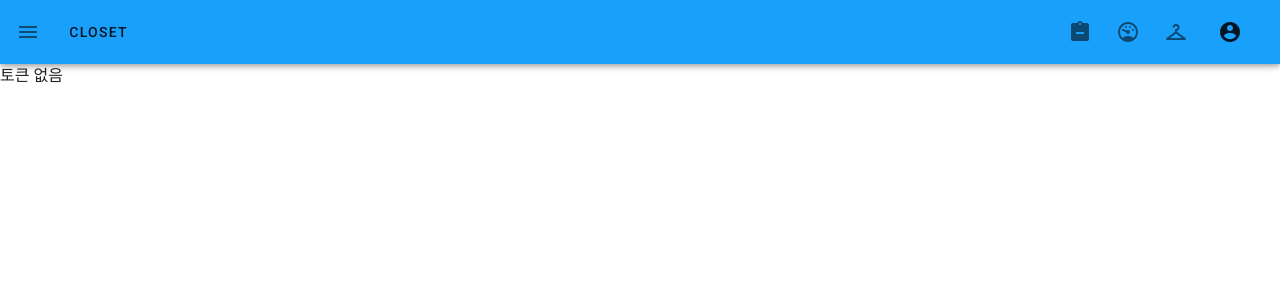
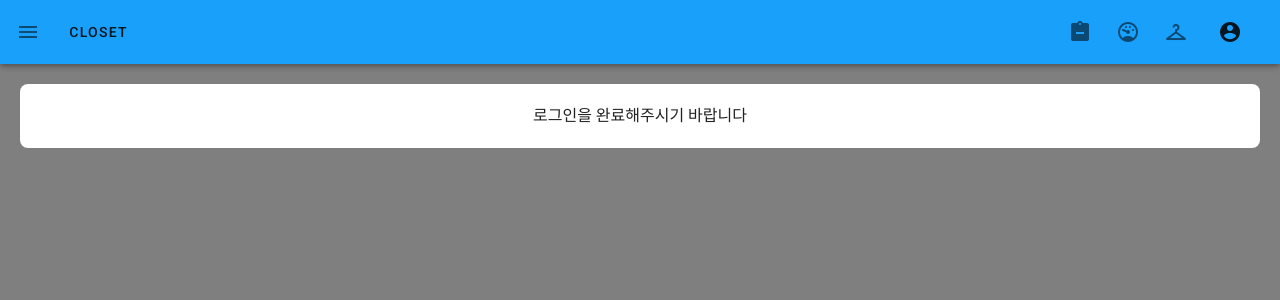
Before and after one commit to dobycode/closet, a Vue app: page /manage in a window 1280 px wide. Shown: the top 300 px of the page. Built offline with nearby package versions, Linux system fonts and the light colour scheme.

Commit message:
images, infromation of clothes & hover event

```diff
--- a/src/App.vue
+++ b/src/App.vue
@@ -89,6 +89,7 @@
           >
             {{ type }}
           </v-btn>
+
         </v-card-actions>
       </v-card>
     </v-dialog>
--- a/src/views/Home.vue
+++ b/src/views/Home.vue
@@ -1,6 +1,6 @@
 <template>
     <div class="home">
-        홈화면
+        홈
     </div>
 </template>
 
--- a/src/views/Manage.vue
+++ b/src/views/Manage.vue
@@ -1,18 +1,174 @@
 <template>
     <div>
         <div class="manage" v-if="this.$store.state.token != null">
-            <h1>관리</h1>
+           <v-container class="pa-4 text-center">
+             <v-row
+               class="fill-height"
+               align="center"
+               justify="center"
+             >
+               <template v-for="(item, i) in items">
+                 <v-col
+                   :key="i"
+                   cols="12"
+                   md="4"
+                 >
+                   <v-hover v-slot="{ hover }">
+                     <v-card
+                       :elevation="hover ? 12 : 2"
+                       :class="{ 'on-hover': hover }"
+                     >
+
+                       <v-img
+                         :src="item.img"
+                         height="225px"
+                       >
+                         <v-card-title class="text-h6 white--text">
+                           <v-row
+                             class="fill-height flex-column"
+                             justify="space-between"
+                           >
+                             <p class="mt-4 subheading hoverevent font-weight-bold"
+                                :elevation="hover ? 12 : 2"
+                                :class="{ 'on-hover': hover }">
+                               {{item.name}}
+                             </p>
+
+                             <div>
+                               <p class="ma-0 text-body-1 font-weight-bold hoverevent"
+                                  :elevation="hover ? 12 : 2"
+                                  :class="{ 'on-hover': hover }">
+                                 종류: {{ item.kind }}
+                               </p>
+                               <p class="ma-0 text-body-1 font-weight-bold hoverevent"
+                                 :elevation="hover ? 12 : 2"
+                                 :class="{ 'on-hover': hover }">
+                                 재질: {{ item.materials }}
+                               </p>
+                                <p class="ma-0 text-body-1 font-weight-bold hoverevent"
+                                 :elevation="hover ? 12 : 2"
+                                 :class="{ 'on-hover': hover }">
+                                 사이즈: {{ item.size }}
+                               </p>
+                             </div>
+
+
+                           </v-row>
+                         </v-card-title>
+                       </v-img>
+                       <v-btn @click="deletes(item)" width="100%">DELETE</v-btn>
+                     </v-card>
+                   </v-hover>
+                 </v-col>
+               </template>
+             </v-row>
+           </v-container>
         </div>
 
         <div v-if="this.$store.state.token == null">
-          토큰 없음
+          <div class="black-bg">
+            <div class="white-bg" style="text-align:center">
+              로그인을 완료해주시기 바랍니다
+            </div>
+          </div>
         </div>
+
     </div>
 </template>
 
 <script>
+import axios from 'axios'
 
 export default {
-    name: 'Manage'
+    name: 'Manage',
+    data () {
+      return {
+        transparent: 'rgba(255, 255, 255, 0)',
+        items: [],
+      }
+    },
+    created() {
+      this.receive()
+    },
+    methods: {
+      deletes(item) {
+        console.log("deletes()...")
+        var config = {
+          method: 'delete',
+          url: 'http://ec2-3-139-102-177.us-east-2.compute.amazonaws.com:3000/api/upload/delete/' + item.id,
+          headers: {
+            'Authorization': this.$store.state.token,
+          },
+        };
+
+        axios(config).then(res => {
+          console.log(res.data);
+        })
+        this.receive();
+      },
+
+      receive(){
+        if(this.$store.state.token != null){
+        var config = {
+          method: 'get',
+          url: 'http://ec2-3-139-102-177.us-east-2.compute.amazonaws.com:3000/api/download/receiveData',
+          headers: {
+            'Authorization': this.$store.state.token,
+          },
+        };
+
+        axios(config).then(res => {
+          this.items = res.data
+          for(var i = 0; i < this.items.length; i++){
+            this.items[i].img = `http://ec2-3-139-102-177.us-east-2.compute.amazonaws.com:3000/` + this.items[i].img
+          }
+          console.log(this.items);
+
+        });
+        }
+      }
+    }
 }
 </script>
+
+<style scoped>
+.black-bg {
+  width: 100%; height: 100%;
+  background: rgba(0, 0, 0, 0.5);
+  position: fixed; padding: 20px;
+}
+
+.white-bg{
+  width: 100%; background: white;
+  border-radius: 8px;
+  padding: 20px;
+}
+
+.v-card {
+  transition: opacity .4s ease-in-out;
+}
+
+.v-card:not(.on-hover) {
+  opacity: 1;
+ }
+
+ .v-card {
+   opacity: 0.6;
+ }
+
+.show-btns {
+  color: rgba(255, 255, 255, 1) !important;
+}
+
+.hoverevent {
+  transition: opacity .4s ease-in-out;
+  color: rgb(0, 0, 0);
+}
+.hoverevent:not(.on-hover) {
+  opacity: 0;
+ }
+ .hoverevent {
+  opacity: 1;
+ }
+
+</style>
--- a/src/views/Measure.vue
+++ b/src/views/Measure.vue
@@ -80,8 +80,13 @@
     </div>
 
     <div v-if="this.$store.state.token == null">
-      토큰 없음
+      <div class="black-bg">
+        <div class="white-bg" style="text-align:center">
+          로그인을 완료해주시기 바랍니다
+        </div>
+      </div>
     </div>
+
   </div>
 </template>
 
@@ -160,4 +165,16 @@ h3 {
   display: block;
   clear: both;
 }
+
+.black-bg {
+  width: 100%; height: 100%;
+  background: rgba(0, 0, 0, 0.5);
+  position: fixed; padding: 20px;
+}
+
+.white-bg{
+  width: 100%; background: white;
+  border-radius: 8px;
+  padding: 20px;
+}
 </style>
--- a/src/views/Register.vue
+++ b/src/views/Register.vue
@@ -96,9 +96,13 @@
 
     </div>
 
-    <div v-if="this.$store.state.token == null">
-      토큰 없음
-    </div>
+      <div v-if="this.$store.state.token == null">
+        <div class="black-bg">
+          <div class="white-bg" style="text-align:center">
+            로그인을 완료해주시기 바랍니다
+          </div>
+        </div>
+      </div>
 
     </div>
 </template>
@@ -131,3 +135,17 @@ export default {
     }
 }
 </script>
+
+<style>
+.black-bg {
+  width: 100%; height: 100%;
+  background: rgba(0, 0, 0, 0.5);
+  position: fixed; padding: 20px;
+}
+
+.white-bg{
+  width: 100%; background: white;
+  border-radius: 8px;
+  padding: 20px;
+}
+</style>
```
